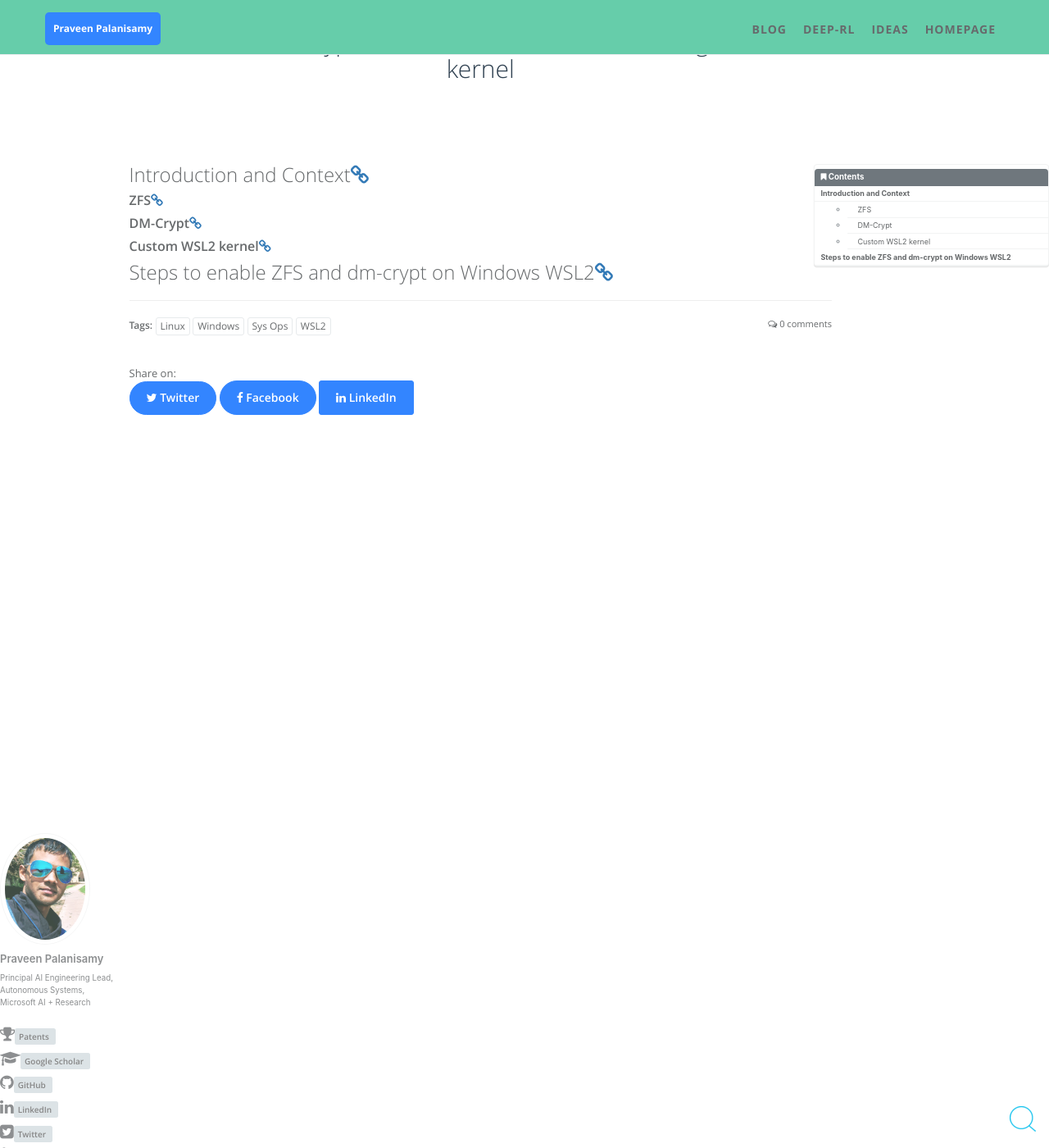
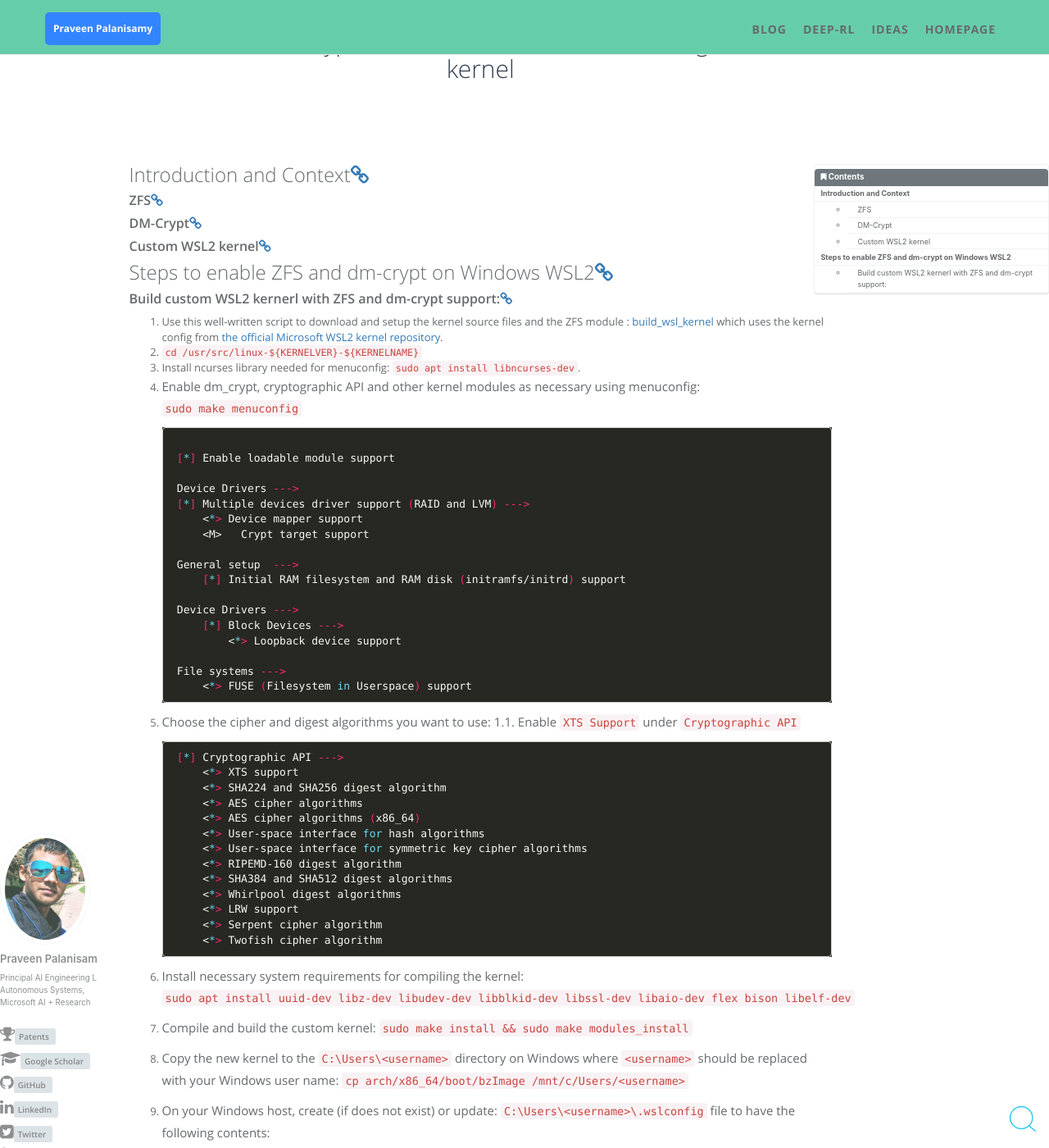
Before and after one commit to praveen-palanisamy/praveen-palanisamy.github.io, a Jekyll site: the page built from _posts/2022-08-08-ZFS-dm-crypt-on-Windows-WSL2.md, in a window 1280 px wide and 1400 px high, scrolled down 1033 px. Shown: the whole window at 82% size. Built offline with Jekyll 4.4.1, drawn with Linux system fonts in a browser that asks for light colours; comment, search, counter and statistics services are not loaded; some of the changed text lies outside the part shown.

Commit message:
Update post

````diff
--- a/_posts/2022-08-08-ZFS-dm-crypt-on-Windows-WSL2.md
+++ b/_posts/2022-08-08-ZFS-dm-crypt-on-Windows-WSL2.md
@@ -17,3 +17,88 @@ icon: fa-book
 ### Custom WSL2 kernel
 
 ## Steps to enable ZFS and dm-crypt on Windows WSL2
+
+### Build custom WSL2 kernerl with ZFS and dm-crypt support:
+
+1. Use this well-written script to download and setup the kernel source files and the ZFS module : [build_wsl_kernel](https://github.com/alexhaydock/zfs-on-wsl/blob/main/build_wsl_kernel.sh) which uses the kernel config from [the official Microsoft WSL2 kernel repository](https://github.com/microsoft/WSL2-Linux-Kernel).
+1. `cd /usr/src/linux-${KERNELVER}-${KERNELNAME}`
+1. Install ncurses library needed for menuconfig: `sudo apt install libncurses-dev`.
+1. Enable dm_crypt, cryptographic API and other kernel modules as necessary using menuconfig: `sudo make menuconfig`
+
+    ```bash
+
+    [*] Enable loadable module support
+
+    Device Drivers --->
+    [*] Multiple devices driver support (RAID and LVM) --->
+        <*> Device mapper support
+        <M>   Crypt target support
+
+    General setup  --->
+        [*] Initial RAM filesystem and RAM disk (initramfs/initrd) support
+
+    Device Drivers --->
+        [*] Block Devices --->
+            <*> Loopback device support
+
+    File systems --->
+        <*> FUSE (Filesystem in Userspace) support
+    ```
+
+1. Choose the cipher and digest algorithms you want to use:
+    1.1. Enable `XTS Support` under `Cryptographic API`
+
+    ```bash
+    [*] Cryptographic API --->
+        <*> XTS support
+        <*> SHA224 and SHA256 digest algorithm
+        <*> AES cipher algorithms
+        <*> AES cipher algorithms (x86_64)
+        <*> User-space interface for hash algorithms
+        <*> User-space interface for symmetric key cipher algorithms
+        <*> RIPEMD-160 digest algorithm
+        <*> SHA384 and SHA512 digest algorithms
+        <*> Whirlpool digest algorithms
+        <*> LRW support
+        <*> Serpent cipher algorithm
+        <*> Twofish cipher algorithm
+    ```
+1. Install necessary system requirements for compiling the kernel: `sudo apt install uuid-dev libz-dev libudev-dev libblkid-dev libssl-dev libaio-dev flex bison libelf-dev`
+
+1. Compile and build the custom kernel: `sudo make install && sudo make modules_install `
+
+1. Copy the new kernel to the `C:\Users\<username>` directory on Windows where `<username>` should be replaced with your Windows user name: `cp arch/x86_64/boot/bzImage /mnt/c/Users/<username>`
+
+1. On your Windows host, create (if does not exist) or update: `C:\Users\<username>\.wslconfig` file to have the following contents:
+
+    ```toml
+    [wsl2]
+    kernel=C:\\Users\\<username>\\bzImage
+    swap=0
+    localhostForwarding=true
+    ```
+
+    Save and close the file.
+
+1. Reboot WSL2 using a Windows `cmd` prompt or powershell: `wsl --shutdown`
+
+1. Open a new WSL2 session and load the `dm-crypt` kernel module: `sudo modprobe -v dm-crypt`
+
+    You should see an output similar to the following :
+
+    ```bash
+    insmod /lib/modules/4.19.81-microsoft-standard/kernel/drivers/md/dm-crypt.ko
+    ```
+
+**You can now use dm-crypt on Windows WSL2 to load your encrypted disks and/or setup and access ZFS and zpools!**
+
+1. Attach a test disk drive to your Windows host via USB to test.
+1. Using a Window cmd prompt launched with Adminstrative privileges, run the following command to mount the test disk drive to the WSL2 container:
+
+    ```cmd
+    wmic diskdrive list brief4.wsl --mount \.\PHYSICALDRIVE1 --bareWLS2
+    ```
+
+1. Using a bash terminal, run the following command: `lsblk`. You should see your ZFS and dm-crypt devices.
+
+**Go ahead and unlock your encrypted disk drive and mount or setup/import your `zpool` volumes and filesystems!**
````
